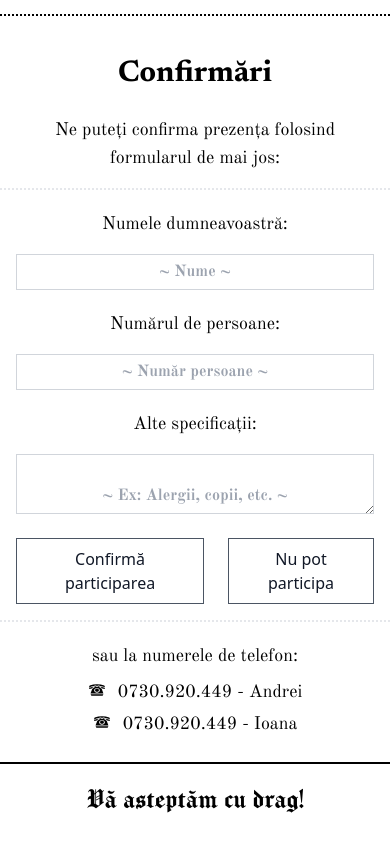
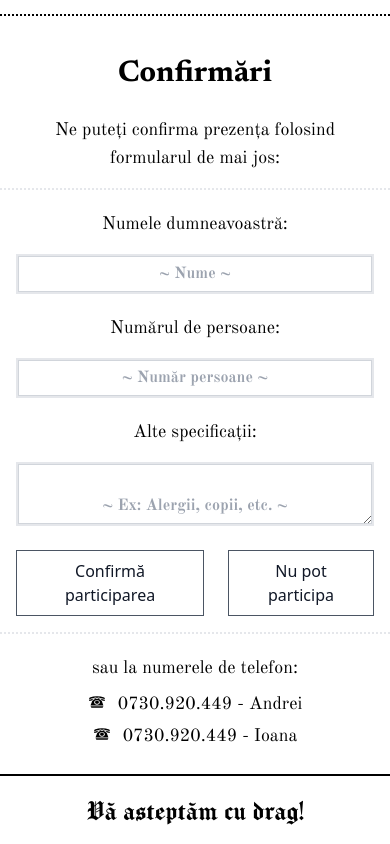
Before and after one commit to arcdz/nextjs-wedding-newspaper, a Next.js app: page / in a window 390 px wide. Shown: the part 1527-2371 px from the top of the page. Built offline with nearby package versions, Linux system fonts and the light colour scheme.

Commit message:
Content wip

```diff
--- a/src/components/Confirmation.tsx
+++ b/src/components/Confirmation.tsx
@@ -16,8 +16,9 @@ const Confirmation = () => {
           <label className="font-oldstandard text-lg pt-1 pb-4">
             Numele dumneavoastră:
           </label>
-          <input className="font-oldstandard font-bold text-center
-                                border-0 px-2 py-1.5 w-full md:w-3/5 mx-auto
+          <input className="font-oldstandard font-bold text-center rounded-none
+                                border-2 border-gray-200 md:border-0
+                                px-2 py-1.5 w-full md:w-3/5 mx-auto
                                 text-gray-900  ring-1 ring-inset ring-gray-300
                                 placeholder:text-gray-400 placeholder:text-center
                                 focus:bg-gray-200 focus:outline-none "
@@ -31,9 +32,10 @@ const Confirmation = () => {
           <label className="font-oldstandard text-lg pt-1 pb-4">
             Numărul de persoane:
           </label>
-          <input className="font-oldstandard font-bold text-center
-                                border-0 px-2 py-1.5 w-full md:w-3/5 mx-auto
-                                text-gray-900  ring-1 ring-inset ring-gray-300
+          <input className="font-oldstandard font-bold text-center rounded-none
+                                border-2 border-gray-200 md:border-0
+                                px-2 py-1.5 w-full md:w-3/5 mx-auto
+                                text-gray-900 ring-1 ring-inset ring-gray-300
                                 placeholder:text-gray-400 placeholder:text-center
                                 focus:bg-gray-200 focus:outline-none "
                  type="text"
@@ -50,8 +52,9 @@ const Confirmation = () => {
             id="altele"
             name="altele"
             rows={2}
-            className="font-oldstandard font-bold text-center
-                            border-0 px-2 py-1.5 w-full md:w-4/5 mx-auto
+            className="font-oldstandard font-bold text-center rounded-none
+                            border-2 border-gray-200 md:border-0
+                            px-2 py-1.5 w-full md:w-4/5 mx-auto
                             text-gray-900  ring-1 ring-inset ring-gray-300
                             placeholder:text-gray-400 placeholder:text-center
                             focus:bg-gray-200 focus:outline-none resize-y"
```
